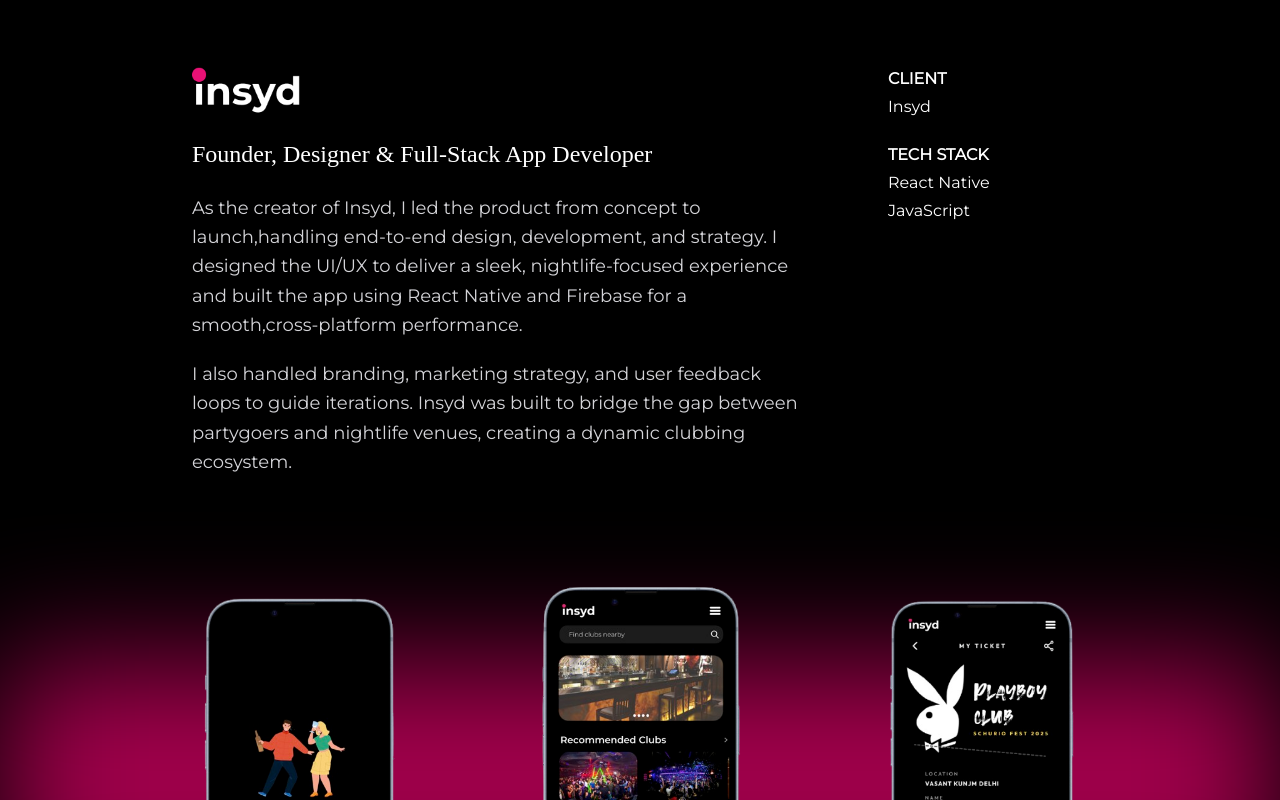
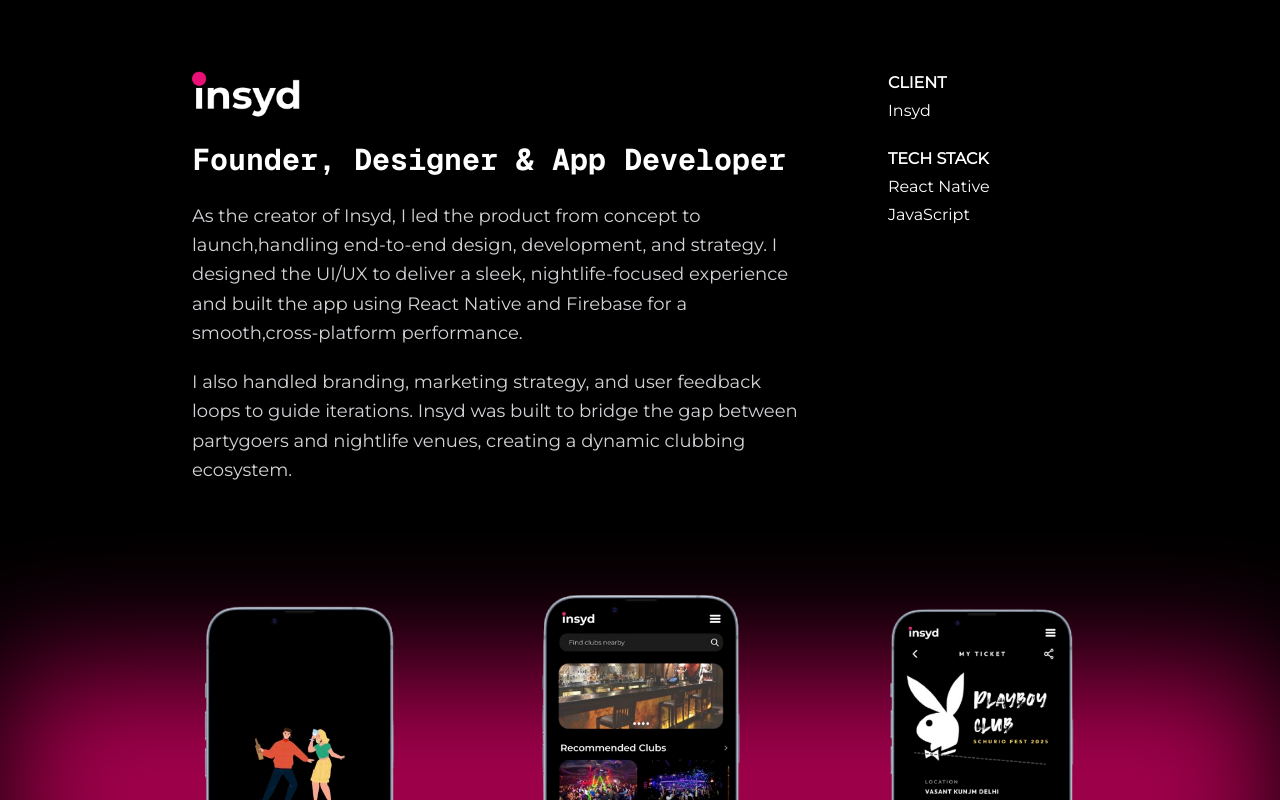
Before and after one commit to ishan-crd/design-portfolio, a Next.js app: page / in a window 1280 px wide. Shown: the part 3320-4120 px from the top of the page. Built offline with nearby package versions, Linux system fonts and the light colour scheme.

Commit message:
Fixed font:

```diff
--- a/src/app/components/JobPage.tsx
+++ b/src/app/components/JobPage.tsx
@@ -22,10 +22,7 @@
         {/* Left: Logo & Description */}
         <div className="flex-1">
           <Image src={logo} alt="logo" width={110} height={40} />
-          <p
-            style={{ fontFamily: "Minecraft" }}
-            className="text-white text-2xl xl:text-2xl mt-6 mb-6 font-light"
-          >
+          <p className="text-white text-3xl xl:text-3xl mt-6 mb-6 font-bold font-mono">
             {job}
           </p>
           <div
--- a/src/app/page.tsx
+++ b/src/app/page.tsx
@@ -15,7 +15,7 @@
 const companyDetails = [
   {
     logo: "/insyd-logo.png",
-    job: "Founder, Designer & Full-Stack App Developer",
+    job: "Founder, Designer & App Developer",
     text: [
       "As the creator of Insyd, I led the product from concept to launch,handling end-to-end design, development, and strategy. I designed the UI/UX to deliver a sleek, nightlife-focused experience and built the app using React Native and Firebase for a smooth,cross-platform performance.",
       "I also handled branding, marketing strategy, and user feedback loops to guide iterations. Insyd was built to bridge the gap between partygoers and nightlife venues, creating a dynamic clubbing ecosystem.",
```
